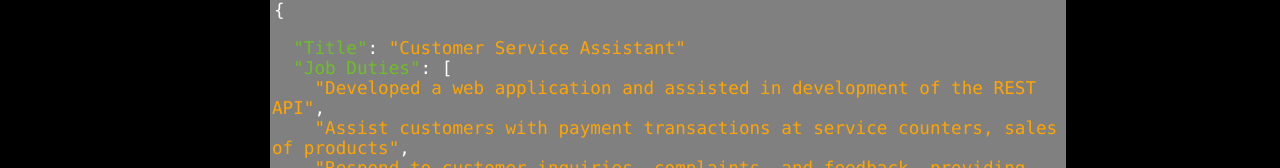
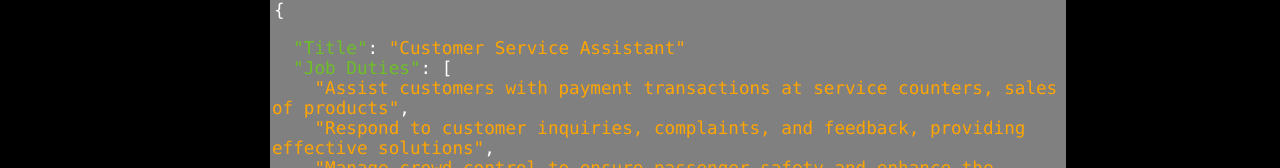
Before and after one commit to chiu950709/dickyko, a React (Create React App) app: page /#/experience in a window 1280 px wide. Shown: the part 1908-2076 px from the top of the page. Built offline with nearby package versions, Linux system fonts and the light colour scheme.

Commit message:
remove detail

```diff
--- a/src/components/Experience.js
+++ b/src/components/Experience.js
@@ -162,10 +162,6 @@ function Experience() {
                             &emsp;&emsp;<span class="jobDuties">"Job Duties"</span>&#58;&nbsp;&#91;
                             <br></br>
                             <span class="jobValue">
-                                &emsp;&emsp;&emsp;&emsp;"Developed a web application and assisted in development of the REST API"
-                            </span>,
-                            <br></br>
-                            <span class="jobValue">
                                 &emsp;&emsp;&emsp;&emsp;"Assist customers with payment transactions at service counters, sales of products"
                             </span>,
                             <br></br>
```
